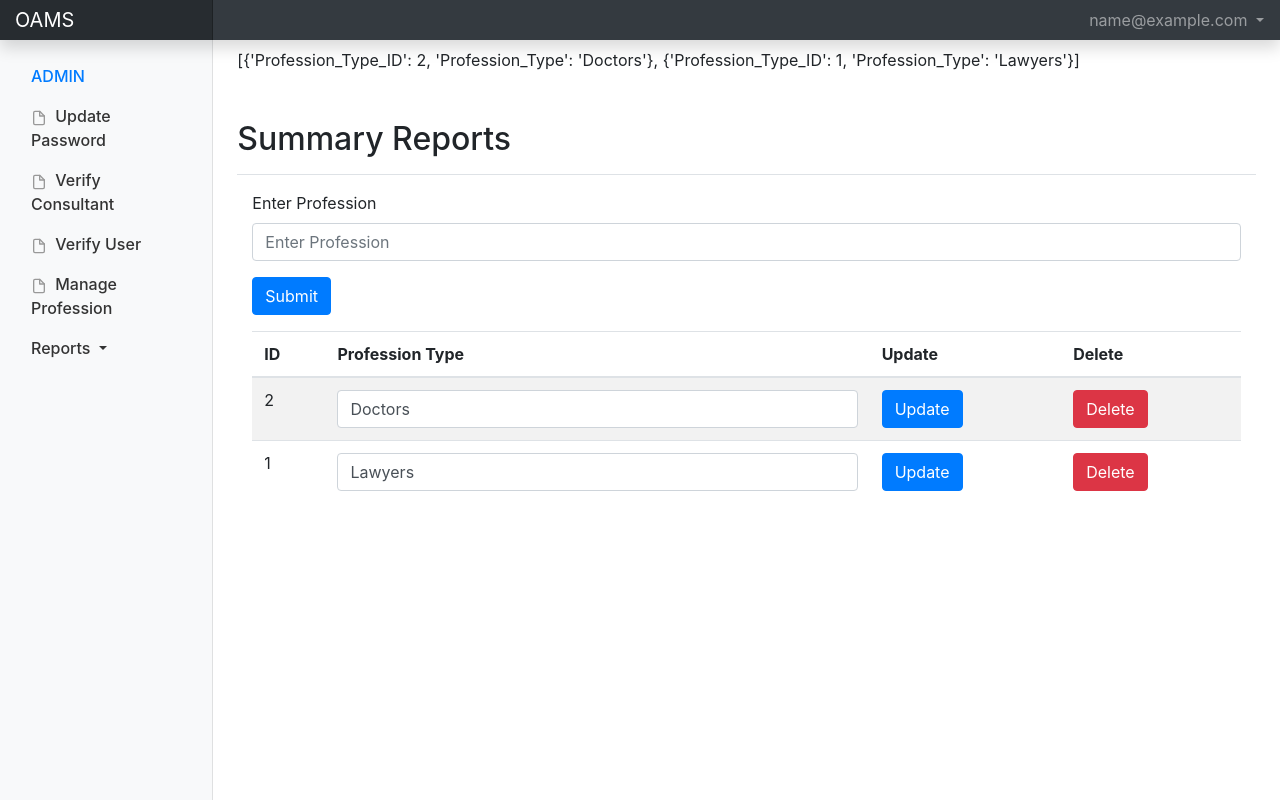
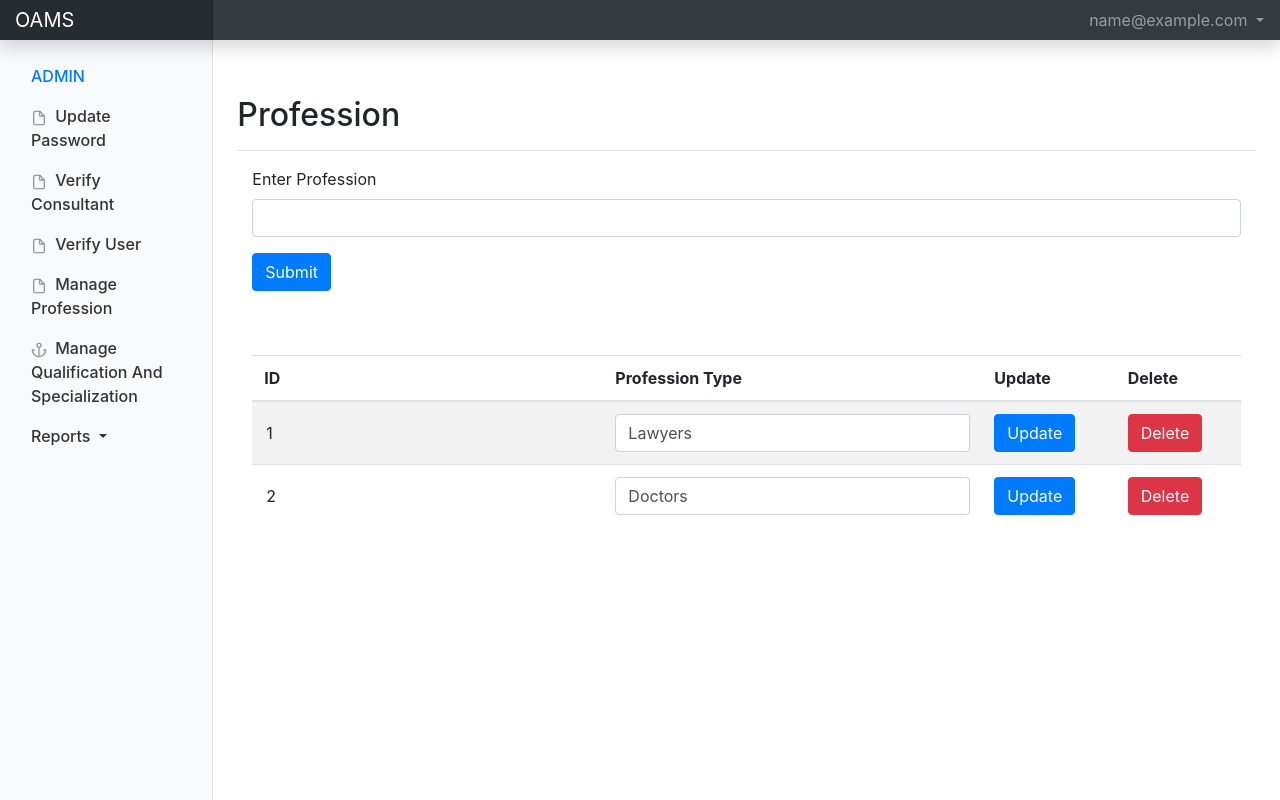
Before and after one commit to aipladmin/OAMS_SDP, a Flask app: page /manage_profession/ in a window 1280 px wide. Run offline with Flask 2, Linux system fonts and the light colour scheme; the visitor is signed in with stand-in values (Sample User, id 1); data comes from the database, SQL or seed files in the repository; some libraries are stand-ins or nearby versions.

Commit message:
0103_1155

```diff
--- a/bs.py
+++ b/bs.py
@@ -755,7 +755,7 @@ def personal_details_userscr():
 @app.route('/manage_profession/')
 def manage_profession():
 	cursor = connection.cursor()
-	sql = "select * from profession_type"
+	sql = "SELECT * FROM `profession_type` ORDER BY `profession_type`.`Profession_Type_ID` ASC"
 	cursor.execute(sql)
 	# print(cursor._executed)
 	data = cursor.fetchall()
@@ -770,12 +770,30 @@ def manage_profession():
 
 @app.route('/manage_profession/manage_professionscr/',methods=['POST'])
 def manage_professionscr():
+	cursor = connection.cursor()
 	if request.form['bttn'] == "insert":
-		return "insert"
-	if requet.form['bttn'] == "update":
-		return "update"
-	if requet.form['bttn'] == "delete":
-		return "delete"
+		sql = "INSERT INTO `profession_type`(`Profession_Type`) VALUES (%s)"
+		sqldt = (request.form['insert_profession'])
+
+	if request.form['bttn'] is not "":
+		sql = "UPDATE `profession_type` SET `Profession_Type`= %s WHERE `Profession_Type_ID` =(%s)"
+		sqldt = (request.form['Profession_Type'],request.form['bttn'])
+		print(request.form['Profession_Type'])
+		print(request.form['bttn'])
+		print(cursor._executed)
+		cursor.execute(sql,sqldt)
+		connection.commit()
+	if request.form['bttn'] == "delete":
+		sql ="DELETE FROM `profession_type` WHERE `Profession_Type_ID` =(%s)"
+		sqldt = (request.form['Profession_Type_ID'])
+	cursor.close()
+	return redirect(url_for('manage_profession'))
+
+@app.route('/manageQS/')
+def manageQS():
+	return render_template("admin/manageQS.htm.j2")
+
+
 @app.route('/reports/')
 def reports():
 	cursor = connection.cursor()
--- a/template/admin/manageprofession.htm.j2
+++ b/template/admin/manageprofession.htm.j2
@@ -1,8 +1,12 @@
 {% extends "index.html" %}
 {% block content %}
-{{data }}
+{# {{data }} #}
 <div class="d-flex justify-content-between flex-wrap flex-md-nowrap align-items-center pt-5 pb-2 mb-3  border-bottom">
-	<h1 class="h2"><center>Summary Reports  </center></h1>
+	<h1 class="h2">
+		<center>
+			Profession
+		</center>
+	</h1>
 	<div class="btn-toolbar mb-2 mb-md-0">
 	</div>
 </div>
@@ -10,12 +14,12 @@
 	<form method="post" action="{{ url_for('manage_professionscr') }}">
 		<div class="form-group">
 			<label for="Enter Profession">Enter Profession</label>
-			<input type="text" class="form-control" id="Enter Profession" placeholder="Enter Profession">
+			<input type="text" class="form-control" id="Enter Profession" name="insert_profession">
 		</div>
 		<button type="submit" name="bttn" value="insert" class="btn btn-primary">Submit</button>
 	</form>
 </div>
-
+<br/></br>
 <div class="container">
 
 	<table class="table table-striped">
@@ -31,16 +35,17 @@
 			<form method="post" action="{{ url_for('manage_professionscr') }}">
 				{% for items in data %}
 				<tr>
-					<td>{{ items['Profession_Type_ID'] }}</td>
+					<td>
+						<input type="text" class="form-control-plaintext" name="Profession_Type_ID" value="{{ items['Profession_Type_ID'] }}" readonly /></td>
 					<td>
 						<input type="text" class="form-control" name="Profession_Type" value="{{items['Profession_Type'] }}" />
 
 					</td>
 					<td>
-						<button type="submit" name="bttn" value="update" class="btn btn-primary">Update</button>
+						<button type="submit" name="bttn" value="{{items['Profession_Type_ID'] ~ items['Profession_Type'] }}" class="btn btn-primary">Update</button>
 					</td>
 					<td>
-						<button type="submit" name="bttn" update="delete" class="btn btn-danger">Delete</button>
+						<button type="submit" name="bttn" value="delete" class="btn btn-danger">Delete</button>
 					</td>
 				</tr>
 				{% endfor %}
--- a/template/index.html
+++ b/template/index.html
@@ -104,6 +104,12 @@
                   <a class="nav-link"  href="{{ url_for('manage_profession') }}">
                     <span data-feather="file"></span>
                     Manage Profession
+                  </a>
+                </li>
+                 <li class="nav-item">
+                  <a class="nav-link"  href="{{ url_for('manageQS') }}">
+                    <span data-feather="anchor"></span>
+                    Manage Qualification And Specialization
                   </a>
                 </li>
                 <li class="nav-item dropdown" >
@@ -238,7 +244,7 @@
       <!-- Icons -->
       <script src="https://unpkg.com/feather-icons/dist/feather.min.js"></script>
       <script>
-        feather.replace()
+        feather.replace();
       </script>
 
 
```
Also changed, not shown: template/admin/manageQS.htm.j2 (added, +13 -0 lines).
